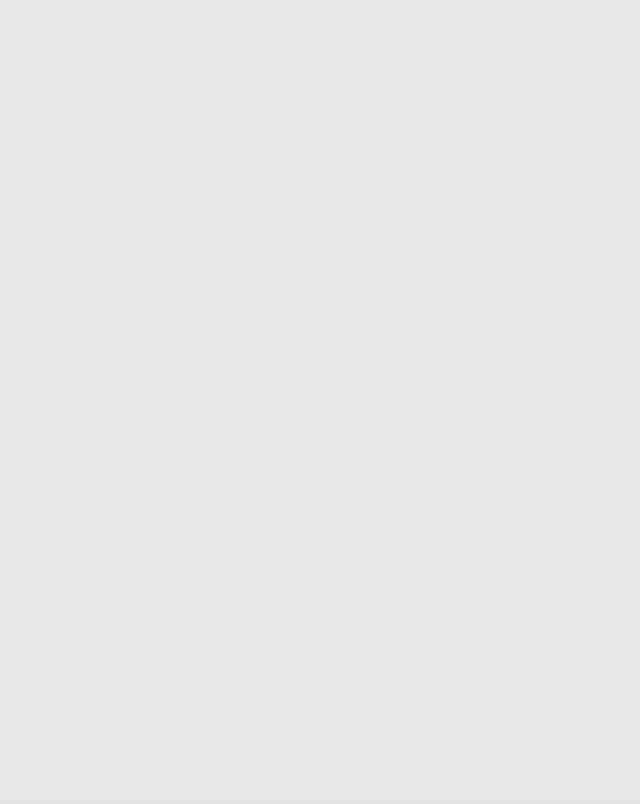
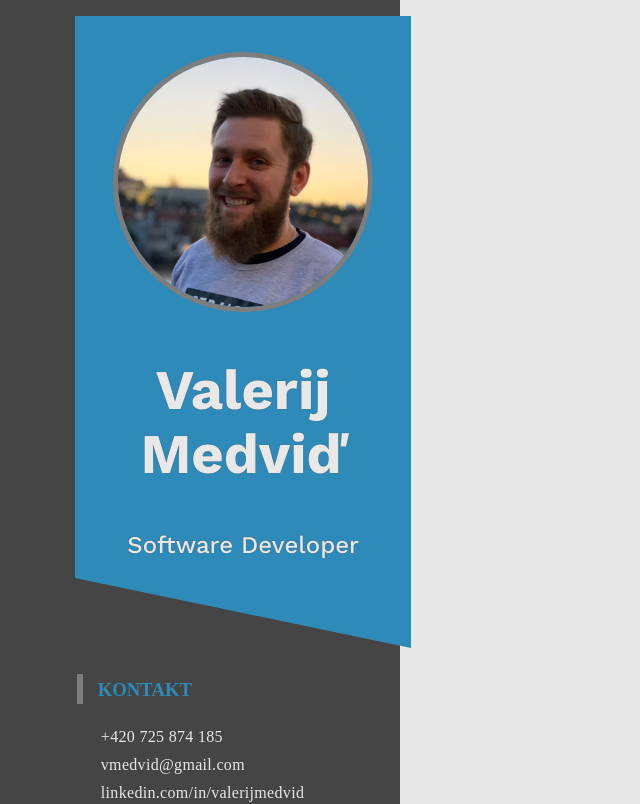
Before and after one commit to valerijmedvid/curriculum-vitae, a Vue app: page / in a window 1280 px wide. Shown: the top 804 px of the page, without its empty margins (0-640 px from the left). Built offline with nearby package versions, Linux system fonts and the light colour scheme.

Commit message:
WIP: add aside

```diff
--- a/src/App.vue
+++ b/src/App.vue
@@ -1,11 +1,63 @@
 <template>
-  <div></div>
+  <aside>
+    <main-header />
+    <basic-info :category-name="'Kontakt'">
+      <template v-slot:body>
+        <ul>
+          <li>+420 725 874 185</li>
+          <li>vmedvid@gmail.com</li>
+          <li><i class="fas fa-star" />linkedin.com/in/valerijmedvid</li>
+        </ul>
+      </template>
+    </basic-info>
+    <basic-info :category-name="'Dovednosti'">
+      <template v-slot:body> Tady zas nec jienho </template>
+    </basic-info>
+  </aside>
+  <main></main>
+  <footer></footer>
 </template>
 
 <script>
+import MainHeader from "./components/MainHeader.vue"
+import BasicInfo from "./components/BasicInfo.vue"
+
 export default {
   name: "App",
+  components: {
+    MainHeader,
+    BasicInfo,
+  },
 }
 </script>
 
-<style lang="scss"></style>
+<style lang="scss" scoped>
+@import "./assets/scss/_mixins.scss";
+
+aside {
+  width: 100%;
+  background-color: $secondary;
+
+  @include breakpoint("tablet") {
+    min-height: 100vh;
+    width: 25em;
+    position: relative;
+  }
+}
+
+ul {
+  list-style: none;
+  padding-left: 1.5em;
+  text-shadow: 0 0 0.05em $secondary;
+  letter-spacing: 0.02em;
+
+  li {
+    padding-top: 0.6em;
+    display: flex;
+    align-items: center;
+  }
+  li:first-child {
+    padding-top: 0;
+  }
+}
+</style>
--- /dev/null
+++ b/src/components/BasicInfo.vue
@@ -0,0 +1,58 @@
+<template>
+  <article>
+    <header>
+      <svg height="30" width="6">
+        <rect height="30" width="6" />
+      </svg>
+      <h3>{{ title }}</h3>
+    </header>
+    <main>
+      <slot name="body"> </slot>
+    </main>
+  </article>
+</template>
+
+<script>
+export default {
+  name: "BasicInfo",
+  props: {
+    categoryName: {
+      type: String,
+      required: true,
+    },
+  },
+  computed: {
+    title() {
+      return this.categoryName.toUpperCase()
+    },
+  },
+}
+</script>
+
+<style lang="scss" scoped>
+@import "../assets/scss/_variables.scss";
+article {
+  margin: 0 1em 4em 4.8em;
+}
+
+header {
+  display: flex;
+  flex-direction: row;
+  align-items: center;
+}
+
+svg {
+  fill: $lighten-secondary;
+}
+
+h3 {
+  display: block;
+  color: $accent;
+  margin: 0 0 0 0.8em;
+}
+
+main {
+  margin: 1.5em 0 0 0;
+  color: $primary;
+}
+</style>
--- /dev/null
+++ b/src/components/MainHeader.vue
@@ -0,0 +1,79 @@
+<template>
+  <header>
+    <img src="../assets/images/ValerijMedvid.jpg" alt="Valerij Medviď" />
+    <h1>Valerij Medviď</h1>
+    <h2>Software Developer</h2>
+    <svg height="70" width="100%"><polygon points="0,0 336,0 336,70" class="triangle" /></svg>
+  </header>
+</template>
+
+<script>
+export default {
+  name: "MainHeader",
+}
+</script>
+
+<style lang="scss" scoped>
+@import "../assets/scss/_variables.scss";
+@import "../assets/scss/_mixins.scss";
+
+header {
+  background-color: $accent;
+  position: relative;
+  color: $primary;
+  font-family: "Work Sans", sans-serif;
+  text-align: center;
+  text-shadow: 0 0 0.05em $secondary;
+  width: 100%;
+
+  @include breakpoint("tablet") {
+    top: 1em;
+    right: -4.7em;
+    width: 21em;
+    margin-bottom: 7em;
+  }
+}
+
+h1 {
+  margin: 0.1em 0 0.8em;
+  font-size: 3em;
+
+  @include breakpoint("tablet") {
+    font-size: 3.5em;
+  }
+}
+
+h2 {
+  font-weight: 500;
+  font-size: 1.5em;
+  padding-bottom: 0.8em;
+  margin-bottom: 0;
+}
+
+$profile-img-size: 200px;
+img {
+  margin: 2em;
+  border-radius: 50%;
+  border: 0.2em solid $lighten-secondary;
+  width: $profile-img-size;
+  height: $profile-img-size;
+
+  @include breakpoint("tablet") {
+    margin: 0.5em;
+    font-size: 4.5em;
+    border: 0.07em solid $lighten-secondary;
+    width: $profile-img-size + 50;
+    height: $profile-img-size + 50;
+  }
+}
+
+svg {
+  display: none;
+  @include breakpoint("tablet") {
+    display: block;
+    position: absolute;
+    bottom: -70px;
+    fill: $accent;
+  }
+}
+</style>
```
Also changed, not shown: src/assets/images/ValerijMedvid.jpg (added).
